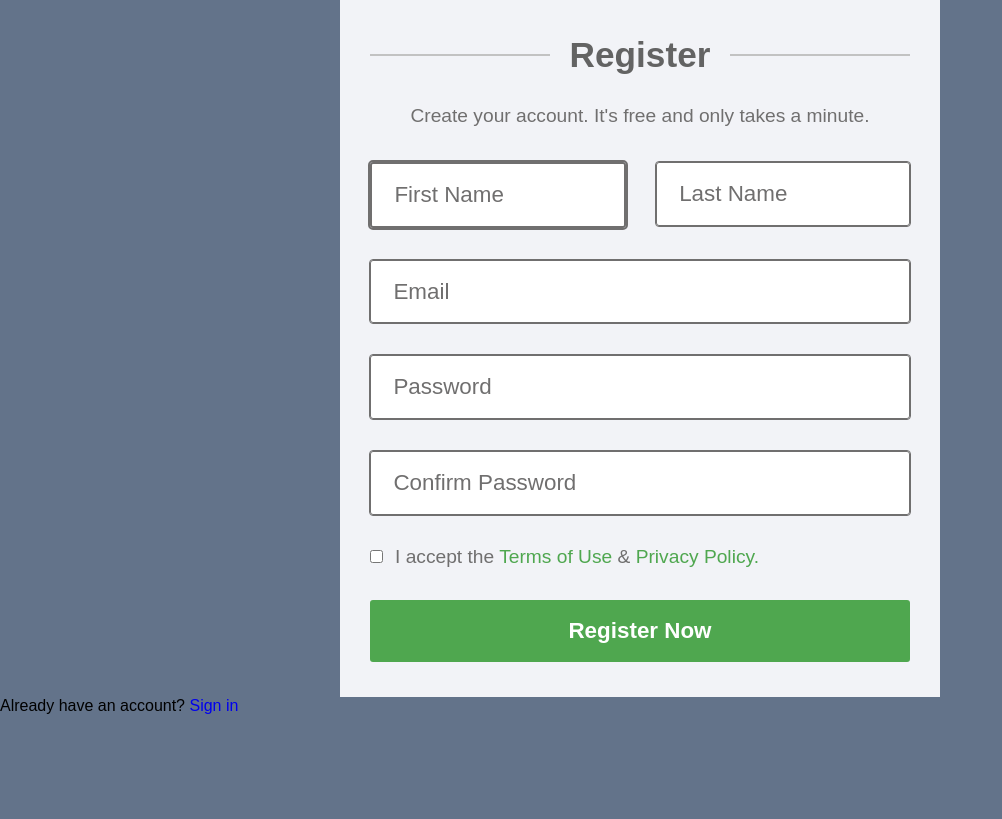
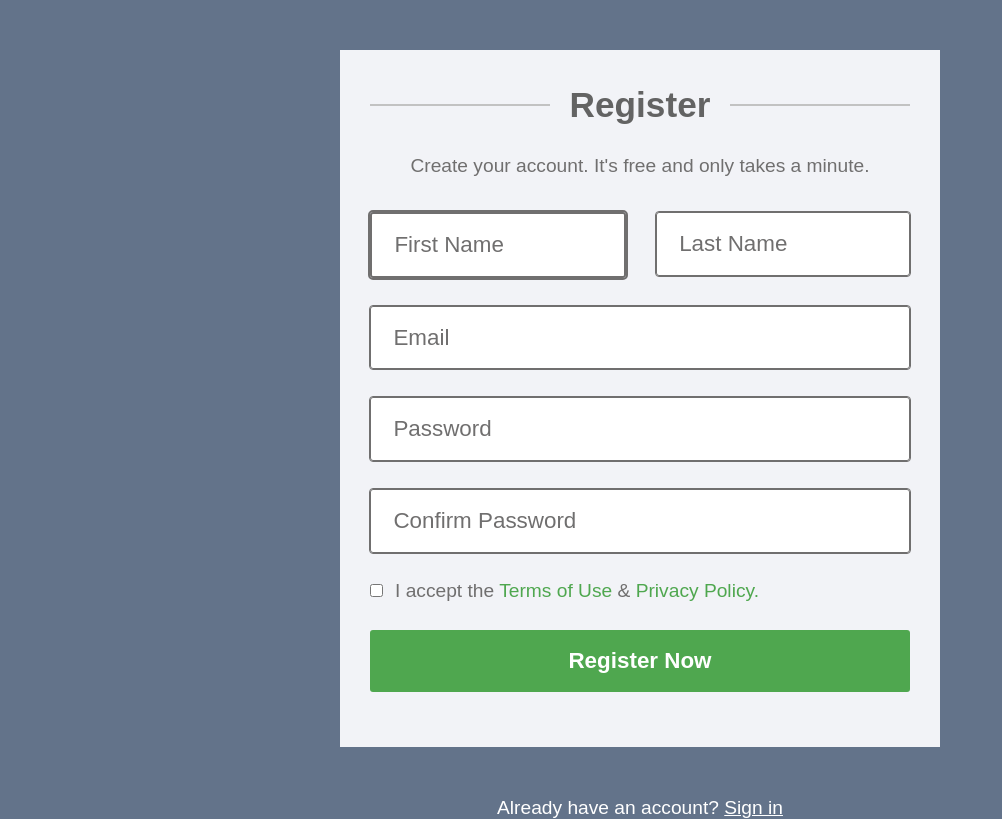
Before and after one commit to AlexeyKhaletskiy/fd_form_practice_22-05, a plain HTML site: page index.html in a window 1280 px wide. Shown: the whole page, without its empty margins (0-1002 px from the left). Drawn offline with Linux system fonts and the light colour scheme.

Commit message:
Add no-wrap properties for header and button

```diff
--- a/assets/css/style.css
+++ b/assets/css/style.css
@@ -15,11 +15,15 @@ a {
 }
 .register {
   max-width: 600px;
-  margin: auto;
+  margin: 50px auto;
   padding: 35px 30px;
   background-color: #f2f3f7;
 }
-
+ .no-wrap{
+  white-space: nowrap;
+  overflow: hidden;
+  text-overflow: ellipsis;
+}
 .flex-row {
   display: flex;
   justify-content: space-between;
@@ -38,7 +42,9 @@ a {
   border-bottom: 2px solid #c2c2c2;
   flex-grow: 1;
 }
-
+.title-wrapper{
+  max-width: 60%;
+}
 .flex-column {
   display: flex;
   flex-direction: column;
@@ -66,7 +72,7 @@ a {
   border-radius: 3px;
   outline: 1px solid #706f6f;
   font-size: 1.4em;
-  text-transform: capitalize;
+
 }
 
 .register-form input:focus:not([type="checkbox"]) {
@@ -77,6 +83,7 @@ a {
 
 ::placeholder {
   color: #706f6f;
+  text-transform: capitalize;
 }
 
 .username-wrapper label:first-child {
@@ -96,12 +103,14 @@ input[type="checkbox"] {
   color: #4fa74f;
 }
 .register-form input[type="submit"] {
+  margin-bottom: 20px;
   background-color: #4fa74f;
   border: none;
   outline: none;
   color: white;
   cursor: pointer;
   font-weight: 900;
+  text-transform: capitalize;
 }
 
 .register-form input:focus[type="submit"]{
@@ -110,6 +119,13 @@ input[type="checkbox"] {
 }
 
 .sign-in {
+  margin-top: 20px;
+  text-align: center;
+  color: white;
+  font-size: 1.2em;
 }
 .sign-link {
+  color: white;
+  font-weight: 500;
+  text-decoration: underline;
 }
--- a/index.html
+++ b/index.html
@@ -9,7 +9,7 @@
 </head>
 <body>
   <section class="register">
-      <h2 class="title flex-row">register</h2>
+      <h2 class="title flex-row"><span class="title-wrapper no-wrap">register</span></h2>
       <p class="description">Create your account. It's free and only takes a minute.</p>
       <form action="#" class="register-form flex-column">
         <div class="username-wrapper flex-row">
@@ -20,7 +20,7 @@
       <label class="flex-column"><input type="password" name="password" placeholder="password" required></label>
       <label class="flex-column"><input type="password" name="password" placeholder="confirm password" required></label>
       <label class="checkbox"><input type="checkbox" name="license" required>I accept the <a href="#" class="form-link">Terms of Use</a> & <a href="#" class="form-link">Privacy Policy.</a></label>
-      <input type="submit" value="register now">
+      <input type="submit" value="register now" class="no-wrap">
 
 
 
```
